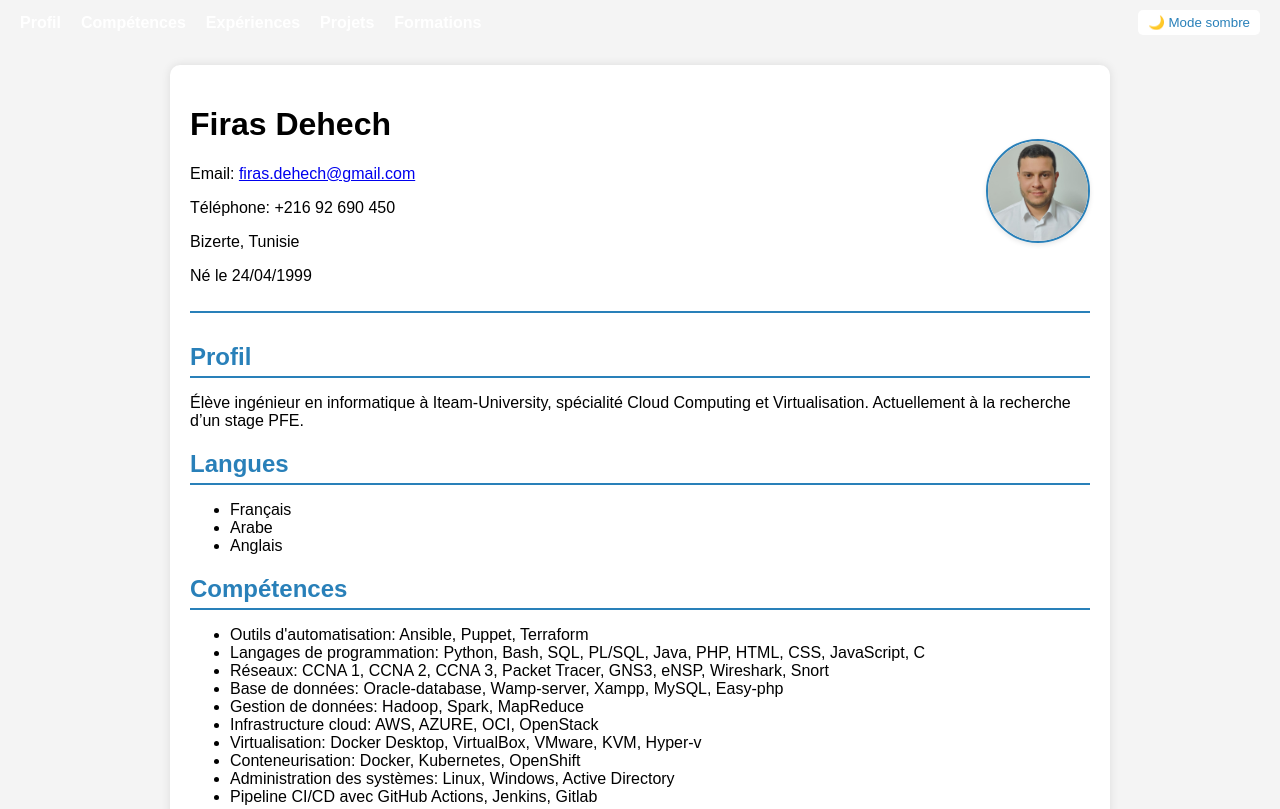
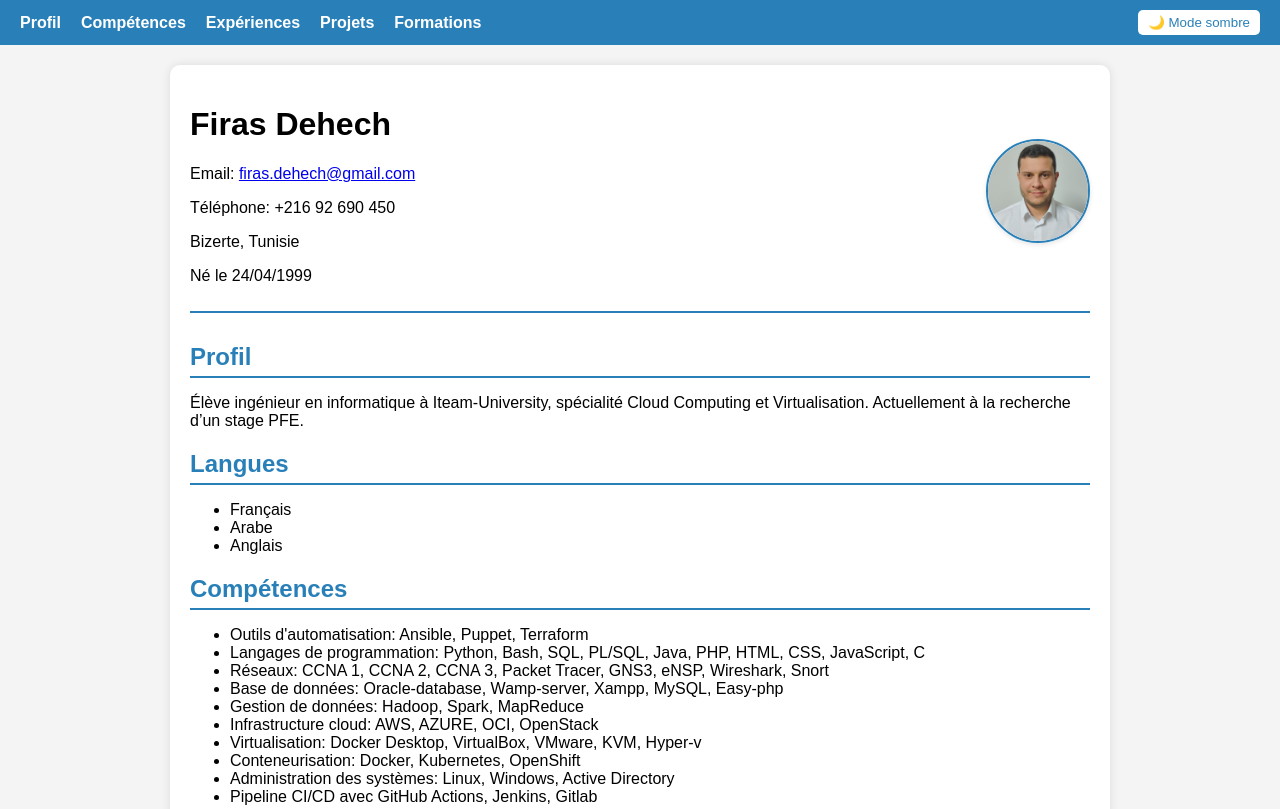
Before and after one commit to dehech/Firas-CV, a plain HTML site: page index.html in a window 1280 px wide. Shown: the top 809 px of the page. Drawn offline with Linux system fonts and the light colour scheme.

Commit message:
Update styles.css

```diff
--- a/styles.css
+++ b/styles.css
@@ -16,7 +16,6 @@ body {
 }
 
 .navbar {
-    display: grid
     background-color: var(--primary-color);
     padding: 10px 20px;
     display: flex;
```
